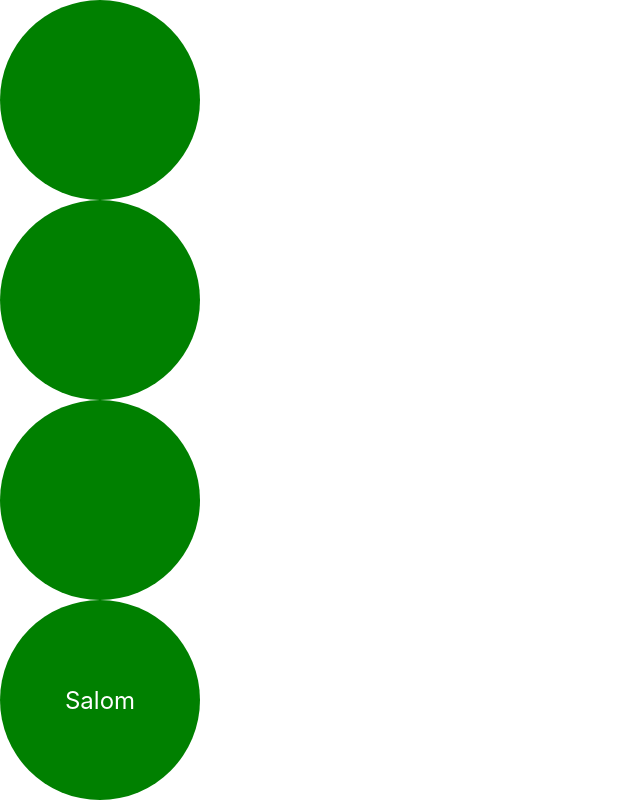
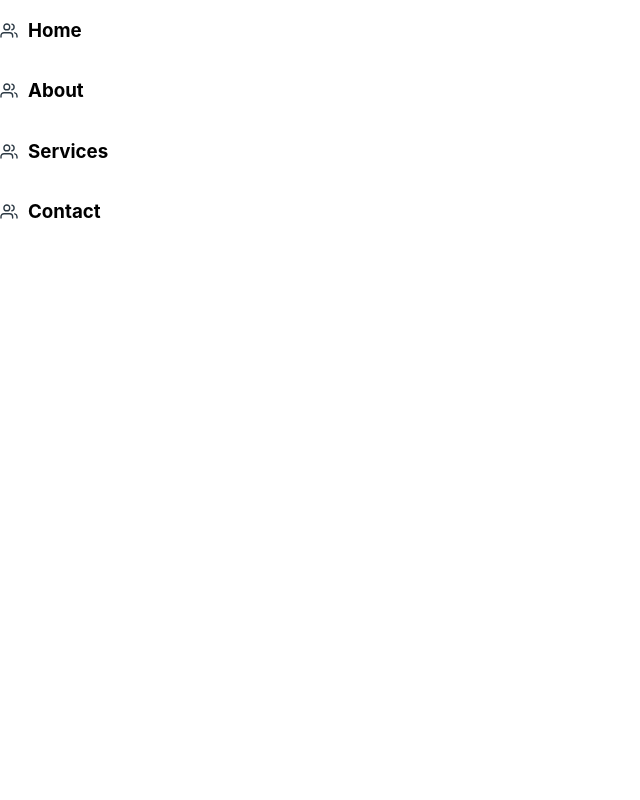
Before and after one commit to Ulugbek01/new-project-test, a React (Create React App) app: page / in a window 1280 px wide. Shown: the whole page, without its empty margins (0-640 px from the left). Built offline with nearby package versions, Linux system fonts and the light colour scheme.

Commit message:
sidebar add

```diff
--- a/src/App.css
+++ b/src/App.css
@@ -1,38 +1,9 @@
-.App {
-  text-align: center;
+.item {
+  width: 200px;
+  display: flex;
+  align-items: center;
 }
 
-.App-logo {
-  height: 40vmin;
-  pointer-events: none;
+.item h3 {
+  margin-left: 10px;
 }
-
-@media (prefers-reduced-motion: no-preference) {
-  .App-logo {
-    animation: App-logo-spin infinite 20s linear;
-  }
-}
-
-.App-header {
-  background-color: #282c34;
-  min-height: 100vh;
-  display: flex;
-  flex-direction: column;
-  align-items: center;
-  justify-content: center;
-  font-size: calc(10px + 2vmin);
-  color: white;
-}
-
-.App-link {
-  color: #61dafb;
-}
-
-@keyframes App-logo-spin {
-  from {
-    transform: rotate(0deg);
-  }
-  to {
-    transform: rotate(360deg);
-  }
-}
--- a/src/App.js
+++ b/src/App.js
@@ -1,35 +1,41 @@
-import logo from "./logo.svg";
+import React, { Component } from "react";
+import { ReactComponent as User } from "./icons/users.svg";
 import "./App.css";
-
-function App() {
-  return (
-    <div className="App">
-      {/* <header className="App-header">
-        <img src={logo} className="App-logo" alt="logo" />
-        <p>
-          Edit <code>src/App.js</code> and save to reload.
-        </p>
-        <a
-          className="App-link"
-          href="https://reactjs.org"
-          target="_blank"
-          rel="noopener noreferrer"
-        >
-          Learn React
-        </a>
-      </header> */}
-      App Component
-    </div>
-  );
+const list = [
+  {
+    id: 1,
+    // icon: User,
+    title: "Home",
+  },
+  {
+    id: 2,
+    // icon: User,
+    title: "About",
+  },
+  {
+    id: 3,
+    // icon: User,
+    title: "Services",
+  },
+  {
+    id: 4,
+    // icon: User,
+    title: "Contact",
+  },
+];
+export default class App extends Component {
+  render() {
+    return (
+      <div>
+        {list.map((value) => {
+          return (
+            <div className="item">
+              <User />
+              <h3>{value.title}</h3>
+            </div>
+          );
+        })}
+      </div>
+    );
+  }
 }
-export default App;
-
-function Student() {
-  return (
-    <div>
-      <h1>Student Component</h1>
-    </div>
-  );
-}
-
-export { Student, App };
--- a/src/Student.js
+++ /dev/null
@@ -1,28 +0,0 @@
-import React, { Component } from "react";
-class Student extends Component {
-  constructor(props) {
-    super(props);
-  }
-
-  render() {
-    return (
-      <div
-        style={{
-          display: "flex",
-          justifyContent: "center",
-          alignItems: "center",
-          width: "200px",
-          height: "200px",
-          borderRadius: "50%",
-          backgroundColor: "green",
-          color: "#fff",
-          fontSize: "24px",
-        }}
-      >
-        {this.props.children}
-      </div>
-    );
-  }
-}
-
-export default Student;
--- a/src/index.js
+++ b/src/index.js
@@ -1,17 +1,11 @@
 import React from "react";
 import ReactDOM from "react-dom";
 import "./index.css";
-// import App, { Student } from "./App";
-// import App, { App as Student } from "./App";
-import Student from "./Student";
+import App from "./App";
 
 ReactDOM.render(
   <React.StrictMode>
-    {/* <App /> */}
-    <Student title="WebBrain" />
-    <Student title="IT" />
-    <Student title="Academy" />
-    <Student>Salom</Student>
+    <App />
   </React.StrictMode>,
   document.getElementById("root")
 );
```
Also changed, not shown: src/icons/users.svg (added).
